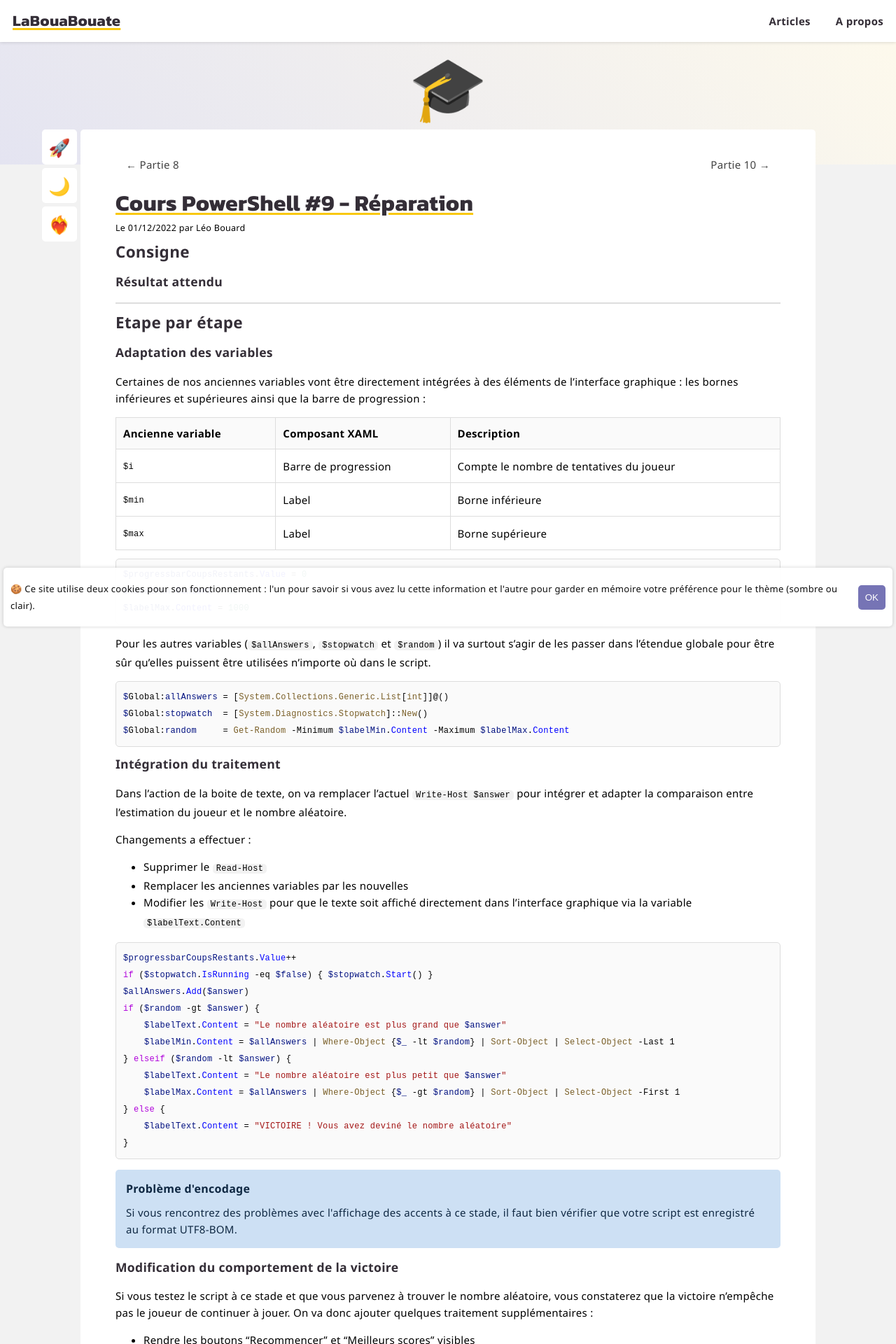
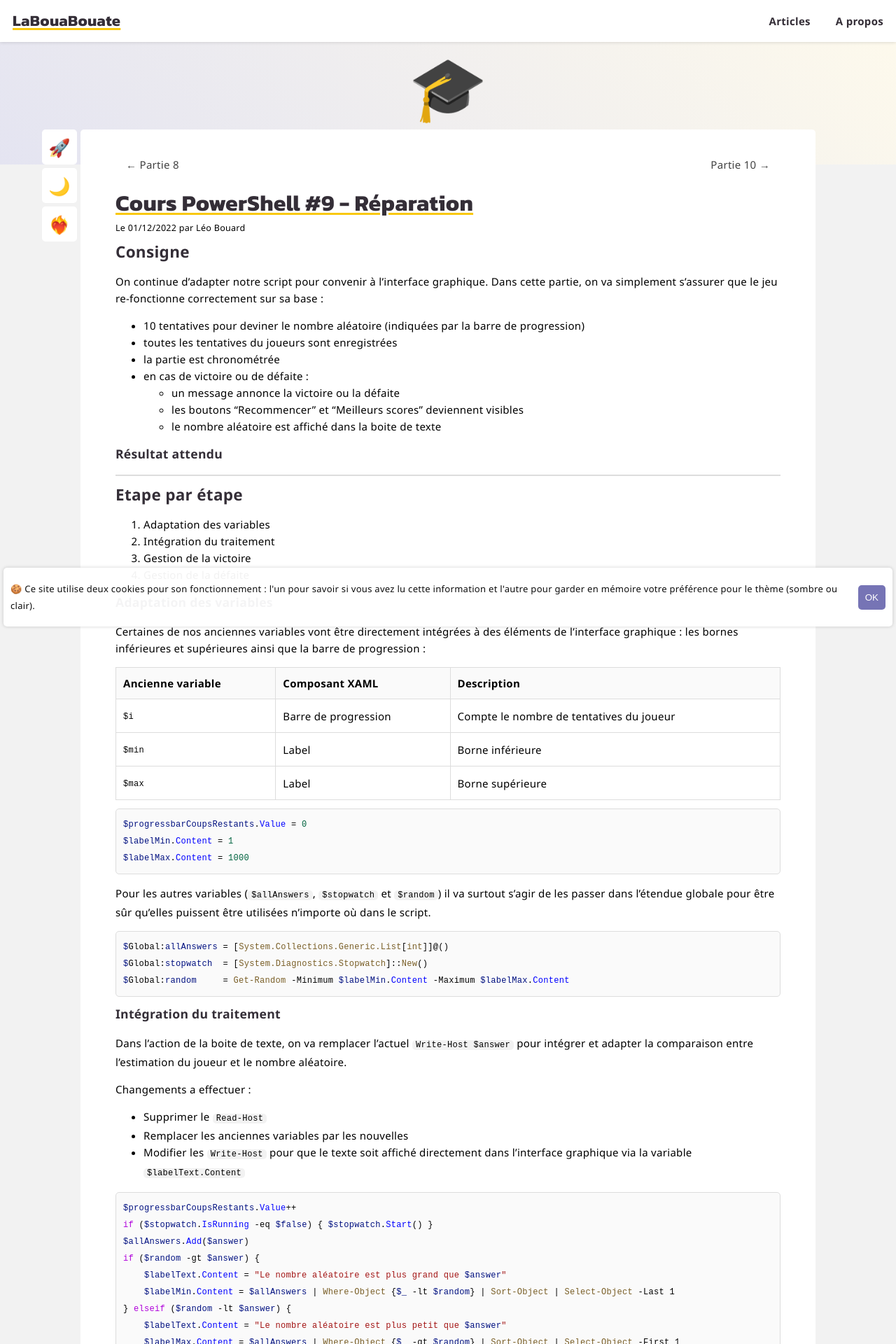
Before and after one commit to leobouard/leobouard.github.io, a Jekyll site: the page built from _posts/2022-12-01-cours-pratique-powershell-009.md, in a window 1280 px wide. Shown: the top 1920 px of the page at 70% size. Built offline with Jekyll 4.4.1, drawn with Linux system fonts in a browser that asks for light colours; some web fonts are replaced; some of the changed text lies outside the part shown.

Commit message:
Correction

````diff
--- a/_posts/2022-12-01-cours-pratique-powershell-009.md
+++ b/_posts/2022-12-01-cours-pratique-powershell-009.md
@@ -13,12 +13,27 @@ prevLink:
 
 ## Consigne
 
+On continue d'adapter notre script pour convenir à l'interface graphique. Dans cette partie, on va simplement s'assurer que le jeu re-fonctionne correctement sur sa base :
+
+- 10 tentatives pour deviner le nombre aléatoire (indiquées par la barre de progression)
+- toutes les tentatives du joueurs sont enregistrées
+- la partie est chronométrée
+- en cas de victoire ou de défaite :
+  - un message annonce la victoire ou la défaite
+  - les boutons "Recommencer" et "Meilleurs scores" deviennent visibles
+  - le nombre aléatoire est affiché dans la boite de texte
+
+
 ### Résultat attendu
 
 ---
 
 ## Etape par étape
 
+1. Adaptation des variables
+2. Intégration du traitement
+3. Gestion de la victoire
+4. Gestion de la défaite
 
 ### Adaptation des variables
 
@@ -71,10 +86,10 @@ if ($random -gt $answer) {
 
 <div class="information">
     <span>Problème d'encodage</span>
-    <p>Si vous rencontrez des problèmes avec l'affichage des accents à ce stade, il faut bien vérifier que votre script est enregistré au format UTF8-BOM.</p>
+    <p>Si vous rencontrez des problèmes avec l'affichage des accents à ce stade, il faut bien vérifier que votre script (c'est-à-dire le fichier <code>.ps1</code>) est enregistré au format UTF8-BOM.</p>
 </div>
 
-### Modification du comportement de la victoire
+### Gestion de la victoire
 
 Si vous testez le script à ce stade et que vous parvenez à trouver le nombre aléatoire, vous constaterez que la victoire n'empêche pas le joueur de continuer à jouer. On va donc ajouter quelques traitement supplémentaires :
 
@@ -90,15 +105,22 @@ $textboxResponse.IsEnabled = $false
 $stopwatch.Stop()
 ```
 
-### Détection de défaite
+### Gestion de la défaite
 
-Dans l'état, la défaite n'est pas possible puisque
+Dans l'état, la défaite n'est pas possible puisque si le joueur dépasse le nombre de tentatives autorisées, il ne se passe rien. Pour résoudre le problème, on va mettre en place une condition : si l'on arrive à la valeur maximum de la barre de progression et que la dernière tentative du joueur n'est pas la bonne réponse, alors on effectue les actions suivantes :
+
+- Rendre les boutons "Recommencer" et "Meilleurs scores" visibles
+- Afficher le nombre aléatoire dans la boite de texte
+- Désactiver la boite de texte
+- Afficher un message  de défaite via la variable `$labelText.Content`
+- Arrêter le chronomètre
 
 ```powershell
-if ($progressbarCoupsRestants.Value -ge $progressbarCoupsRestants.Maximum -and $textboxResponse.Text -ne $random) {
+if ($progressbarCoupsRestants.Value -eq $progressbarCoupsRestants.Maximum -and $textboxResponse.Text -ne $random) {
+    $stackpanelButtons.Visibility = "Visible"
+    $textboxResponse.Text = $random
+    $textboxResponse.IsEnabled = $false
     $labelText.Content = "DEFAITE ! Le nombre etait : $random"
-    $stackpanelButtons.Visibility = "Visible"
-    $textboxResponse.IsEnabled = $false
     $stopwatch.Stop()
 }
 ```
--- a/assets/css/posts.scss
+++ b/assets/css/posts.scss
@@ -16,6 +16,7 @@ article {
     border-radius: 5px;
     border: 1px solid #ddd;
     box-shadow: 0 0 1px 0 #00000040;
+    color: #000;
     transition: all 150ms ease-in-out;
     border-radius: 5px;
     overflow: hidden;
@@ -83,8 +84,7 @@ div.articleText > span {
 
 span.articleDate {
     font-size: small;
-    margin-bottom: -10px;
-    color: #000;
+    margin-bottom: -5px;
     font-weight: 400;
 }
 
@@ -99,7 +99,6 @@ span.articleDescription {
     font-weight: 400;
     font-size: 14px;
     letter-spacing: normal;
-    color: #000;
 }
 
 .articleIcon {
````
Also changed, not shown: other parts of _posts/2022-12-01-cours-pratique-powershell-009.md (+4 -3 lines).
